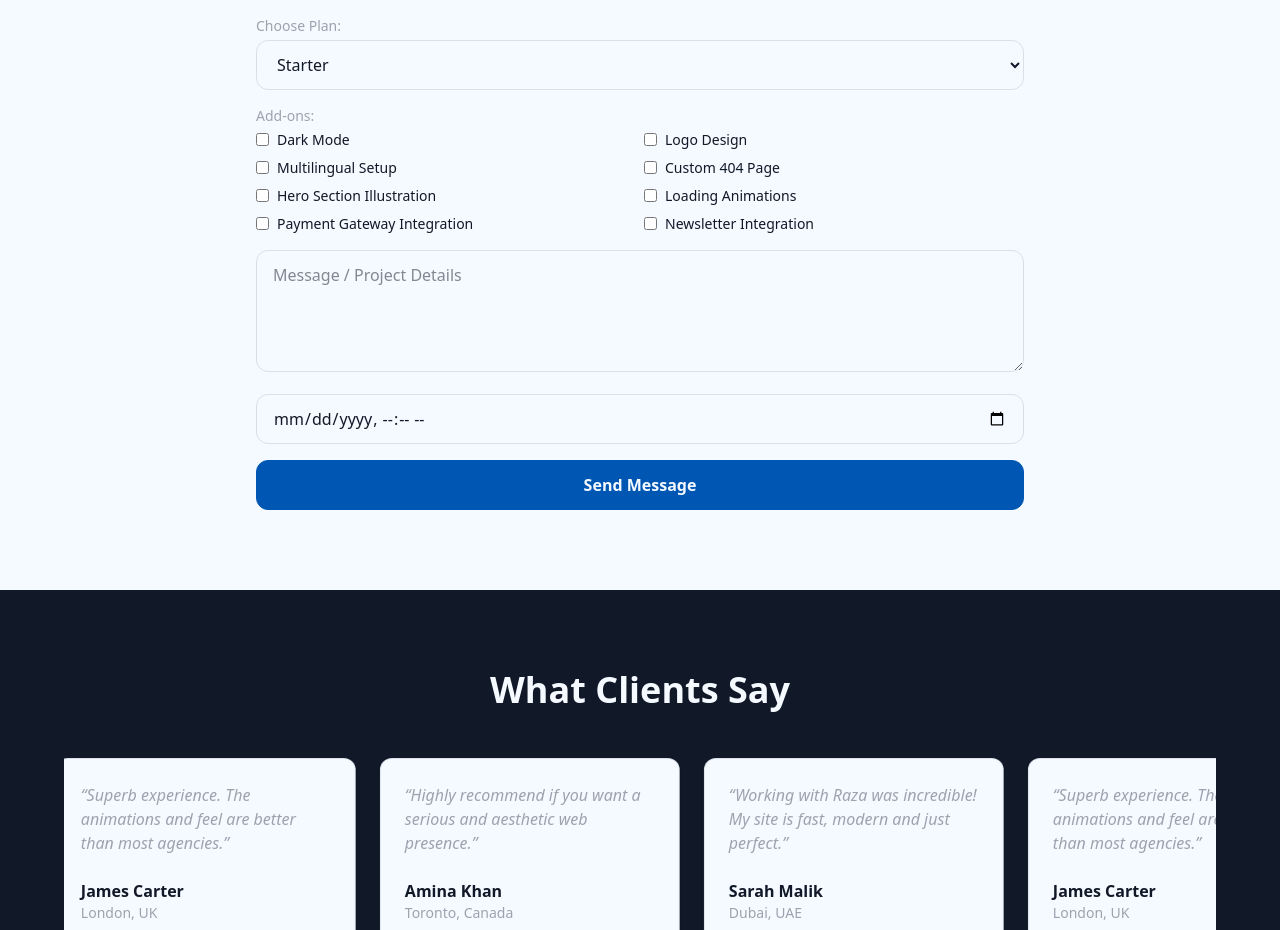
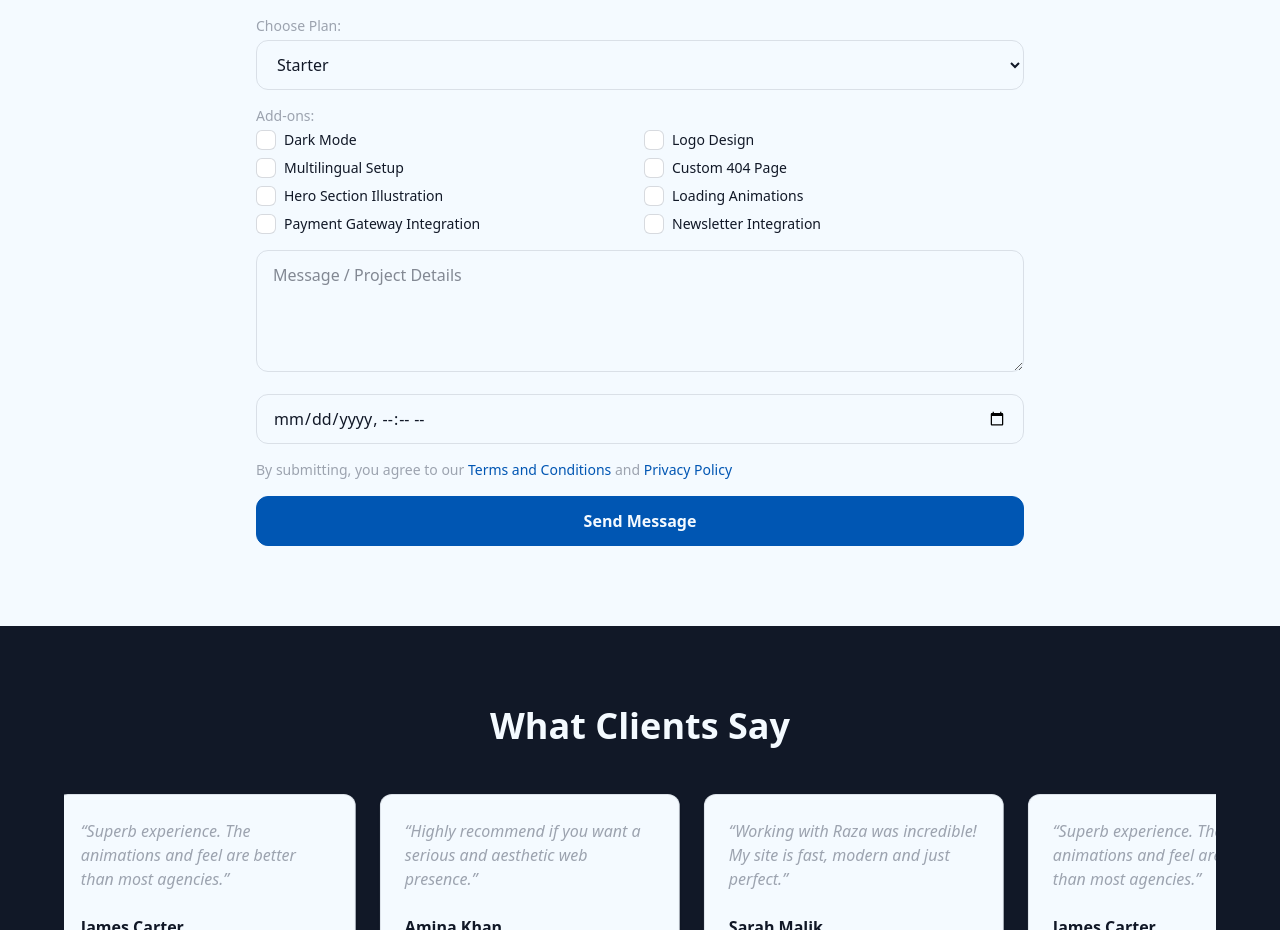
Before and after one commit to raza-ahmed-khan360/landing-page, a Next.js app: page / in a window 1280 px wide. Shown: the part 5223-6153 px from the top of the page. Built offline with nearby package versions, Linux system fonts and the light colour scheme.

Commit message:
Updated: src/app/components/ContactForm.tsx

```diff
--- a/src/app/components/ContactForm.tsx
+++ b/src/app/components/ContactForm.tsx
@@ -2,6 +2,7 @@
 
 import { useState } from "react";
 import { motion, AnimatePresence } from "framer-motion";
+import Link from "next/link";
 
 interface FormState {
   name: string;
@@ -187,15 +188,34 @@ export default function ContactSection() {
                 "Payment Gateway Integration",
                 "Newsletter Integration",
               ].map((addon) => (
-                <label key={addon} className="flex items-center gap-2">
+                <label
+                  key={addon}
+                  className="flex items-center gap-2 cursor-pointer select-none font-poppins"
+                >
                   <input
                     type="checkbox"
                     name="addons"
                     value={addon}
                     checked={form.addons.includes(addon)}
                     onChange={handleChange}
+                    className="peer hidden"
                   />
-                  {addon}
+                  <div className="w-5 h-5 rounded-md border border-muted/40 bg-white dark:bg-dark flex items-center justify-center transition-colors duration-200 peer-checked:bg-primary peer-checked:border-primary">
+                    <svg
+                      className="w-3 h-3 text-light dark:text-dark opacity-0 peer-checked:opacity-100 transition-opacity"
+                      fill="none"
+                      stroke="currentColor"
+                      strokeWidth="3"
+                      viewBox="0 0 24 24"
+                    >
+                      <path
+                        strokeLinecap="round"
+                        strokeLinejoin="round"
+                        d="M5 13l4 4L19 7"
+                      />
+                    </svg>
+                  </div>
+                  <span className="text-light dark:text-dark">{addon}</span>
                 </label>
               ))}
             </div>
@@ -219,7 +239,26 @@ export default function ContactSection() {
             className="w-full px-4 py-3 rounded-xl border border-muted/30"
             required
           />
-
+          <p className="text-sm text-muted mb-4">
+            By submitting, you agree to our{" "}
+            <Link
+              href="/terms-and-conditions"
+              className="text-primary hover:underline"
+              target="_blank"
+              rel="noopener noreferrer"
+            >
+              Terms and Conditions
+            </Link>{" "}
+            and{" "}
+            <Link
+              href="/privacy-policy"
+              className="text-primary hover:underline"
+              target="_blank"
+              rel="noopener noreferrer"
+            >
+              Privacy Policy
+            </Link>
+          </p>
           <button
             type="submit"
             className="w-full px-6 py-3 bg-primary text-dark rounded-xl font-semibold hover:bg-white hover:text-primary border border-primary transition"
```
